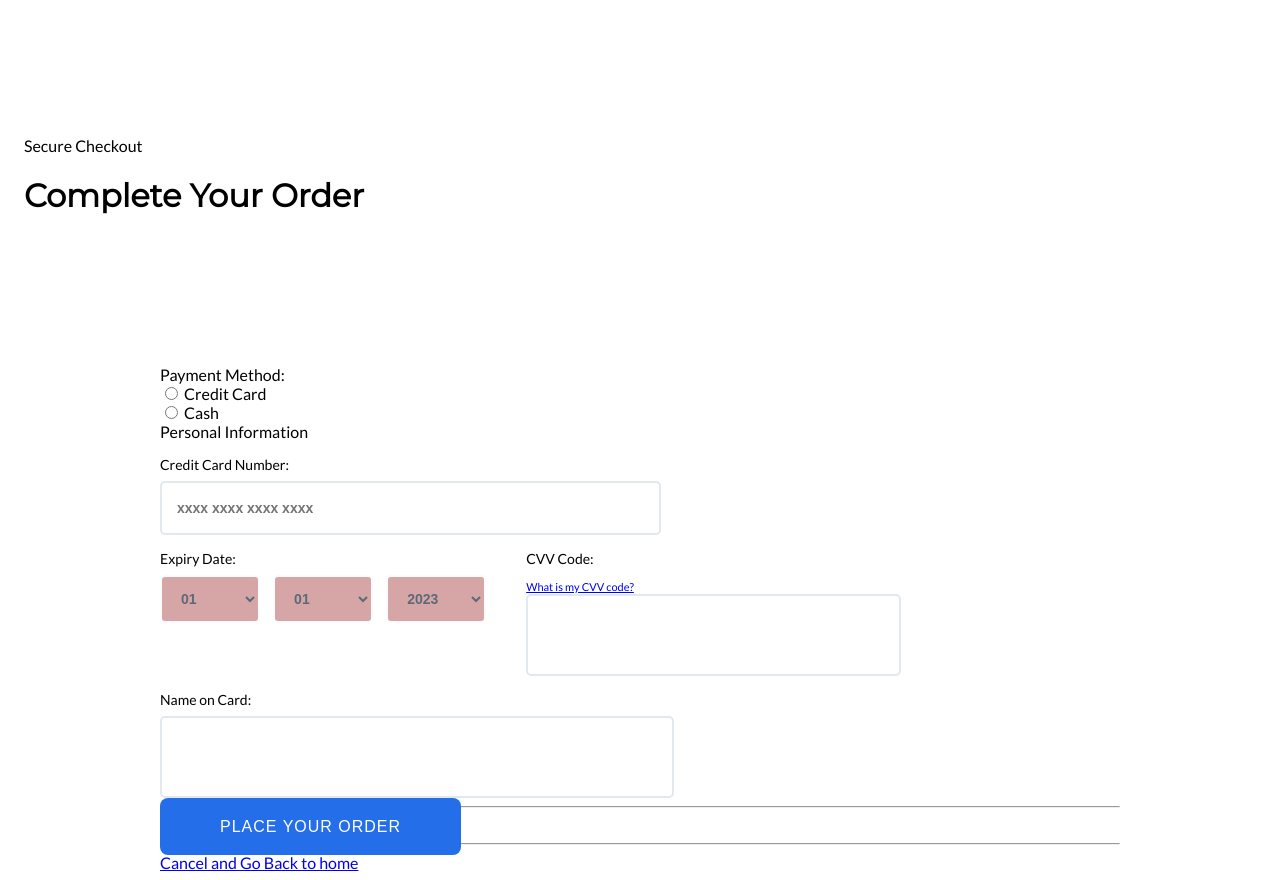
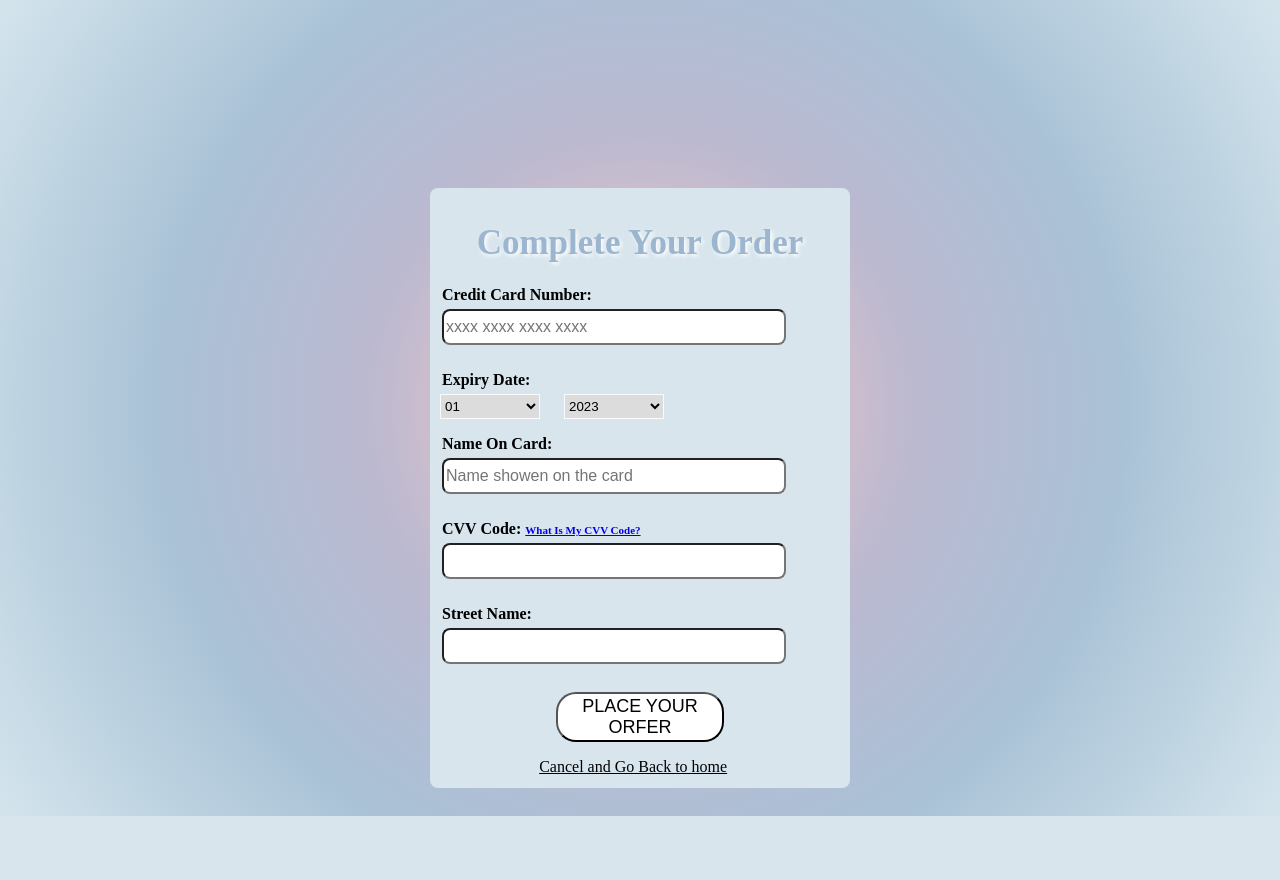
Before and after one commit to fatim19/Project, a PHP site: page /Payment.html in a window 1280 px wide. After the commit the page ends 816 px from the top, so only its background shows below. Run offline with PHP 8.4, Linux system fonts and the light colour scheme.

Commit message:
edit payment page

```diff
--- a/Payment.html
+++ b/Payment.html
@@ -1,203 +1,21 @@
 <!DOCTYPE html>
-<html>
+<html lang="en">
 <head>
+    <meta charset="UTF-8">
+    <meta http-equiv="X-UA-Compatible" content="IE=edge">
+    <meta name="viewport" content="width=device-width, initial-scale=1.0">
+    <title>Checkout</title>
+    <link rel="stylesheet" href="css/payment.css">
 
-<meta charset="UTF-8">
-<meta name="viewport" content="width=device-width, initial-scale=1">
-<link rel="stylesheet" href="https://fonts.googleapis.com/css?family=Lato">
-<link rel="stylesheet" href="https://fonts.googleapis.com/css?family=Montserrat">
-<link rel="stylesheet" href="https://cdnjs.cloudflare.com/ajax/libs/font-awesome/4.7.0/css/font-awesome.min.css">
+</head>
+<body>
+   <div class="maa">
 
-<style>
-body,h1,h2,h3,h4,h5,h6 {font-family: "Lato", sans-serif}
-.w3-bar,h1 {font-family: "Montserrat", sans-serif}
-.fa-anchor,.fa-coffee {font-size:200px}
+<h1>Complete Your Order</h1>
+<p>Credit Card Number:</p>
+<input type="tel" inputmode="numeric" class="input txt" pattern="[0-9\s]{13,19}" autocomplete="cc-number" maxlength="19" placeholder="xxxx xxxx xxxx xxxx">
+<p>Expiry Date:</p>
 
-.payment__types {
-  display: flex;
-  justify-content: center;
-  align-items: center;
-}
-
-.payment__info {
-  display: flex;
-}
-
-.payment__cc {
-  flex: 60%;
-}
-
-.ddl {
-  border-color: #fafbfc;
-  background-color: #d6a6a6;
-  width: 100px;
-  margin-right: 10px;
-}
-
-.title {
-  font-size: 14px;
-  padding-bottom: 8px;
-}
-
-.field {
-  padding-top: 15px;
-  padding-right: 30px;
-  width: 50%;
-}
-.field.small {
-  width: auto;
-}
-
-.btn {
-  font-family: "Josefin Sans", sans-serif;
-  border-radius: 8px;
-  border: 0;
-  letter-spacing: 1px;
-  color: #fff;
-  background: #246eea;
-  padding: 20px 60px;
-  white-space: nowrap;
-  font-size: 16px;
-  line-height: 1;
-  text-transform: uppercase;
-  transition: all 0.15s ease;
-  text-decoration: none;
-
-}
-.btn:hover {
-  -webkit-transform: translateY(-1px);
-          transform: translateY(-1px);
-  background: #4984ea;
-}
-.btn.action__back {
-  background: transparent;
-  color: #a0a0a0;
-}
-.container {
-  width: 960px;
-  margin: 0 auto;
-}
-
-.shadow {
-  box-shadow: 0 15px 35px rgba(50, 50, 93, 0.1), 0 5px 15px rgba(0, 0, 0, 0.07);
-}
-
-.row {
-  display: flex;
-}
-
-.txt {
-  border-color: #e1e8ee;
-  width: 100%;
-}
-
-.input {
-  border-radius: 5px;
-  border-style: solid;
-  border-width: 2px;
-  height: 48px;
-  padding-left: 15px;
-  font-weight: 600;
-  font-size: 14px;
-  color: #5e6977;
-}
-
-input[type="text"] {
-  display: initial;
-  padding: 15px;
-}
-.payment__info {
-  display: flex;
-}
-
-.payment__cc {
-  flex: 60%;
-}
-.payment__type {
-  display: flex;
-  border: 2px solid #d9d9d9;
-  border-radius: 8px;
-  padding: 20px 40px;
-  width: 100%;
-  justify-content: center;
-  align-items: center;
-  cursor: pointer;
-  color: #d9d9d9;
-  transition: all 0.15s ease;
-}
-.payment__type:hover {
-  -webkit-transform: translateY(-1px);
-          transform: translateY(-1px);
-}
-
-</style>
-
-
-        <title>Checkout</title>
-
-
-
-
-    <body>
-      <header class="w3-container w3-red w3-center" style="padding:128px 16px">
-        <div class="secure">
-          <i class="icon icon-shield"></i>
-          <span>Secure Checkout</span>
-        <h1 class="w3-margin w3-jumbo">Complete Your Order</h1>
-      </header>
-        <div class="container">
-            <div class="navigation">
-
-            </div>
-
-
-        </header>
-        <section class="content">
-
-
-              </div>
-            </div>
-
-
-
-          <div class="container">
-            <div class="payment">
-              <div class="payment__title">
-                Payment Method:
-              </div>
-              <div class="form-check">
-                <input class="form-check-input" type="radio" name="flexRadioDefault" id="flexRadioDefault1" >
-                <label class="form-check-label" for="flexRadioDefault1">
-                  Credit Card
-                </label>
-              </div>
-              <div class="form-check">
-                <input class="form-check-input" type="radio" name="flexRadioDefault" id="flexRadioDefault2" >
-
-                <label class="form-check-label" for="flexRadioDefault2">
-                  Cash
-                </label>
-              </div>
-
-              <div class="payment__info">
-                <div class="payment__cc">
-                  <div class="payment__title">
-                    <i class="icon icon-user"></i>Personal Information
-                  </div>
-                  <form>
-                    <div class="form__cc">
-                      <div class="row">
-                        <div class="field">
-                          <div class="title">Credit Card Number:
-                          </div>
-
-                          <input type="tel" inputmode="numeric" class="input txt" pattern="[0-9\s]{13,19}" autocomplete="cc-number" maxlength="19" placeholder="xxxx xxxx xxxx xxxx" id="ccn"/>
-                        </div>
-                      </div>
-                      <div class="row">
-                        <div class="field small">
-                          <div class="title">Expiry Date:
-                          </div>
 <select class="input ddl">
     <option>01</option>
     <option>02</option>
@@ -212,39 +30,7 @@ input[type="text"] {
     <option>11</option>
     <option>12</option>
   </select>
-                          <select class="input ddl">
-                            <option>01</option>
-                            <option>02</option>
-                            <option>03</option>
-                            <option>04</option>
-                            <option>05</option>
-                            <option>06</option>
-                            <option>07</option>
-                            <option>08</option>
-                            <option>09</option>
-                            <option>10</option>
-                            <option>11</option>
-                            <option>12</option>
-                            <option>13</option>
-                            <option>14</option>
-                            <option>15</option>
-                            <option>16</option>
-                            <option>17</option>
-                            <option>18</option>
-                            <option>19</option>
-                            <option>20</option>
-                            <option>21</option>
-                            <option>22</option>
-                            <option>23</option>
-                            <option>24</option>
-                            <option>25</option>
-                            <option>26</option>
-                            <option>27</option>
-                            <option>28</option>
-                            <option>29</option>
-                            <option>30</option>
-                            <option>31</option>
-                          </select>
+
   <select class="input ddl">
 
     <option>2023</option>
@@ -258,37 +44,25 @@ input[type="text"] {
     <option>2030</option>
 
   </select>
-                        </div>
-                        <div class="field small">
-                          <div class="title">CVV Code:
-                          </div>
+
+<p>Name on Card:</p>
+<input type="text" placeholder="Name showen on the card">
+
+<p>CVV Code:
     <a href="https://www.cvvnumber.com/cvv.html" target="_blank" style="font-size:11px">What is my CVV code?</a>
-                          <input type="text" class="input txt" maxlength="3"/>
+</p>
 
-                        </div>
-                      </div>
-                      <div class="row">
-                        <div class="field">
-                          <div class="title">Name on Card:
-                          </div>
-                          <input type="text" class="input txt" />
-                        </div>
-                      </div>
+<input type="text">
 
-                    </div>
+<p>Street Name:
+</p>
+<input type="text">
 
-          <div class="container">
-            <div class="actions">
-      <hr>
 
-              <a href="#" class="btn action__submit">Place your Order
-                <i class="icon icon-arrow-right-circle"></i>
-              </a>
-              <hr>
-              <a href="#" class="backBtn">Cancel and Go Back to home</a>
 
-            </div>
-        </section>
-        </div>
+<p></p><button>PLACE YOUR ORFER</button></p>
+
+<a href="index.php" class="backBtn">Cancel and Go Back to home</a>
+
 </body>
 </html>
--- a/css/Aboutus.css
+++ b/css/Aboutus.css
@@ -26,7 +26,6 @@ body {
   .about-section {
     padding: 50px;
     text-align: center;
-    background-color: #DBD2CF;
     color: white;
   }
 
--- a/css/payment.css
+++ b/css/payment.css
@@ -1,94 +1,82 @@
-body{
-    margin: 0;
-    padding: 0;
-    background: #DFD3BE;
-    background-size: cover;
-background-position: center;
-font-family:'Times New Roman', serif;
+
+    body{
+
+        height: 100vh;
+        position: relative;
+        background-image: radial-gradient(circle, #dbd2cf, #dacaca, #d5c3ca, #ccbdcd, #bbb9d0, #b5bcd3, #afbfd5, #aac2d6, #b4cbdc, #bed3e1, #c9dce7, #d4e4ed);
+
+        color: white;
+
+    font-family: 'Times New Roman', serif;
+}
+.backBtn{
+  color: black;
+  margin-left: 26%;
 }
 
-.row {
-    display: -ms-flexbox; /* IE10 */
-    display: flex;
-    -ms-flex-wrap: wrap; /* IE10 */
-    flex-wrap: wrap;
-    margin: 0 -16px;
-  }
+.maa{
+    width: 420px;
+    height: 600px;
+    background:#d8e5ec;
+    top: 60%;
+    left: 50%;
+    position: absolute;
+    box-sizing: border-box;
+    transform: translate(-50%,-50%);
+    border-radius: 8px;
+}
 
-  .col-25 {
-    -ms-flex: 25%; /* IE10 */
-    flex: 25%;
-  }
+h1 {
+    margin-top: 1em;
+    font-size: 35px;
+    text-align: center;
+    text-transform: capitalize;
+    color: #9DB6CF;
+    text-shadow: 2px 2px 4px #fff;
+}
+.maa p {
+    margin-bottom: 5px;
+    margin-left: 12px;
+    font-weight: bold;
+    text-transform: capitalize;
+    color: black;
+}
+.maa input {
+    height: 30px;
+    width: 80%;
+    margin-bottom: 10px;
+    margin-left: 12px;
+    font-size: 16px;
+    border-radius: 8px;
+}
+.maa button{
+    margin-left: 30%;
+    margin-top: 2px;
+    width: 40%;
+    height: 50px;
+    text-transform: capitalize;
+    font-size: 18px;
+    color: black;
+    background: #fff;
+    border-radius: 20px
 
-  .col-50 {
-    -ms-flex: 50%; /* IE10 */
-    flex: 50%;
-  }
+}
 
-  .col-75 {
-    -ms-flex: 75%; /* IE10 */
-    flex: 75%;
-  }
+button:hover {
+    background: rgb(98, 122, 124,);
+    color: black;
 
-  .col-25,
-  .col-50,
-  .col-75 {
-    padding: 0 16px;
-  }
+    font-size: 20px;
 
-  .container {
-    background-color: #f2f2f2;
-    padding: 5px 20px 15px 20px;
-    border: 1px solid lightgrey;
-    border-radius: 3px;
-  }
+    }
+    .ddl {
+  border-color: #fafbfc;
+  background-color: gainsboro;
+  width: 100px;
+  height: 25px;
+  margin-right: 10px;
+  margin-left: 10px;
 
-  input[type=text] {
-    width: 100%;
-    margin-bottom: 20px;
-    padding: 12px;
-    border: 1px solid #ccc;
-    border-radius: 3px;
-  }
+}
 
-  label {
-    margin-bottom: 10px;
-    display: block;
-  }
-
-  .icon-container {
-    margin-bottom: 20px;
-    padding: 7px 0;
-    font-size: 24px;
-  }
-
-  .btn {
-    background-color: #DBD2CF;
-    color: white;
-    padding: 12px;
-    margin: 10px 0;
-    border: none;
-    width: 100%;
-    border-radius: 3px;
-    cursor: pointer;
-    font-size: 17px;
-  }
-
-  .btn:hover {
-    background-color: #45a049;
-  }
-
-  span.price {
-    float: right;
-    color: grey;
-  }
-
-  /* Responsive layout - when the screen is less than 800px wide, make the two columns stack on top of each other instead of next to each other (and change the direction - make the "cart" column go on top) */
-  @media (max-width: 800px) {
-    .row {
-      flex-direction: column-reverse;
-    }
-    .col-25 {
-      margin-bottom: 20px;
-    }
-  }
+</style>
--- a/profile_provider.php
+++ b/profile_provider.php
@@ -28,8 +28,10 @@
 					<a href="index.php"class="icon-a"><i class="fa fa-home"></i>Home</a>
 					<a href="edit_profile_provider.php"class="icon-a"><i class="fa fa-user icons"></i>   Profile</a>
 					<a href="machinesinformation.php"class="icon-a"><i class="fa fa-plus-circle"></i>  Add your Service</a>
-					<a href="machinesinformation.php"class="icon-a"><i class="fa fa-plus-circle"></i> Add rent Machines</a>
+					<a href="addrentmachine.php"class="icon-a"><i class="fa fa-plus-circle"></i> Add rent Machines</a>
 					<a href="orders_provider.php"class="icon-a"><i class="fa fa-shopping-bag icons"></i>Order</a>
+					<a href="index.php"class="icon-a"><i class="fa fa-sign-out"></i>Log out</a>
+
 
 					</div>
 					<div id="main">
```
Also changed, not shown: css/style2.css (+17 -1 lines), head.php (+3 -4 lines), index.php (+18 -23 lines), machinesinformation.php (+6 -4 lines), service.php (+3 -28 lines). Lines whose indentation alone changed are shown as unchanged.
